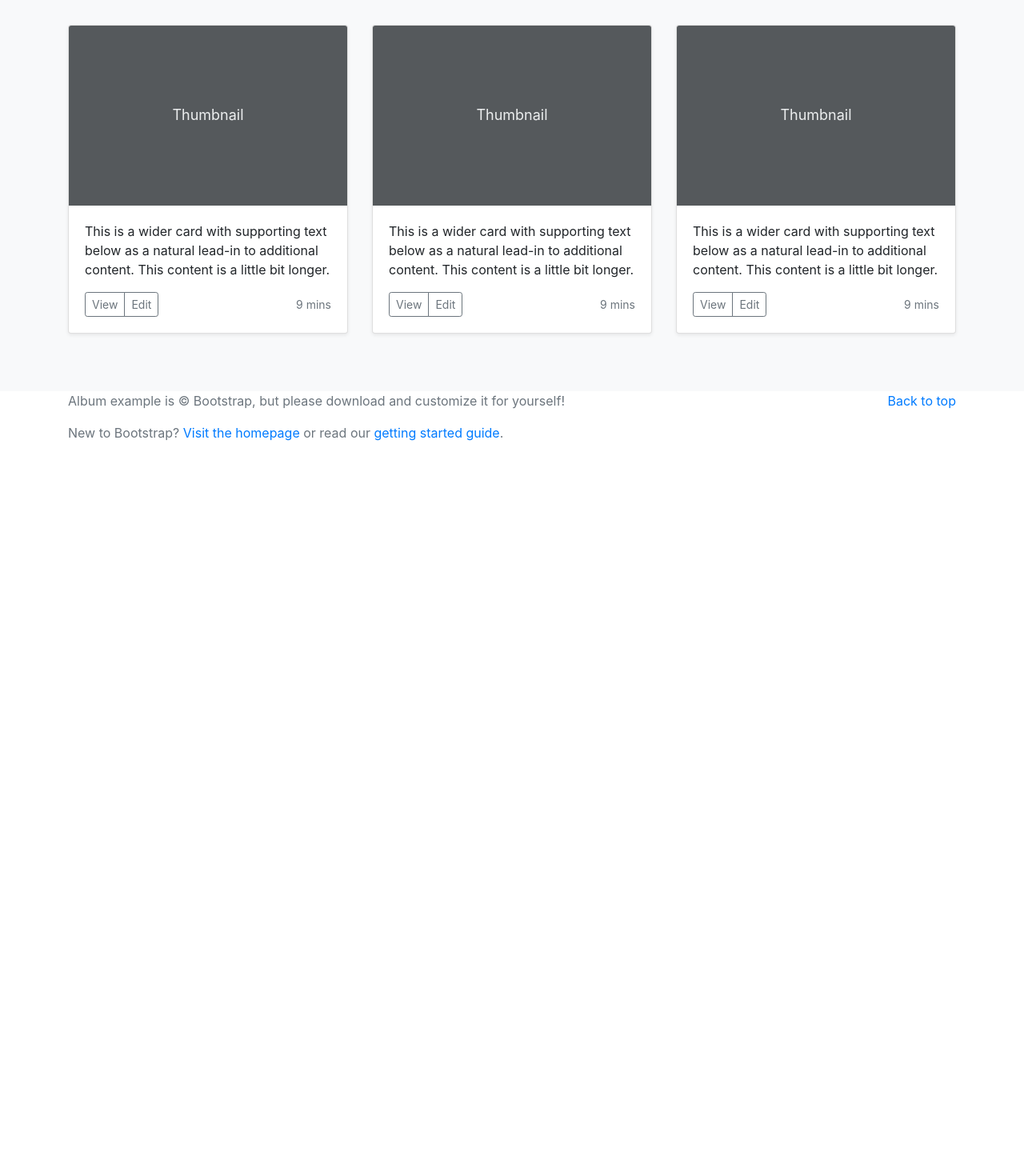
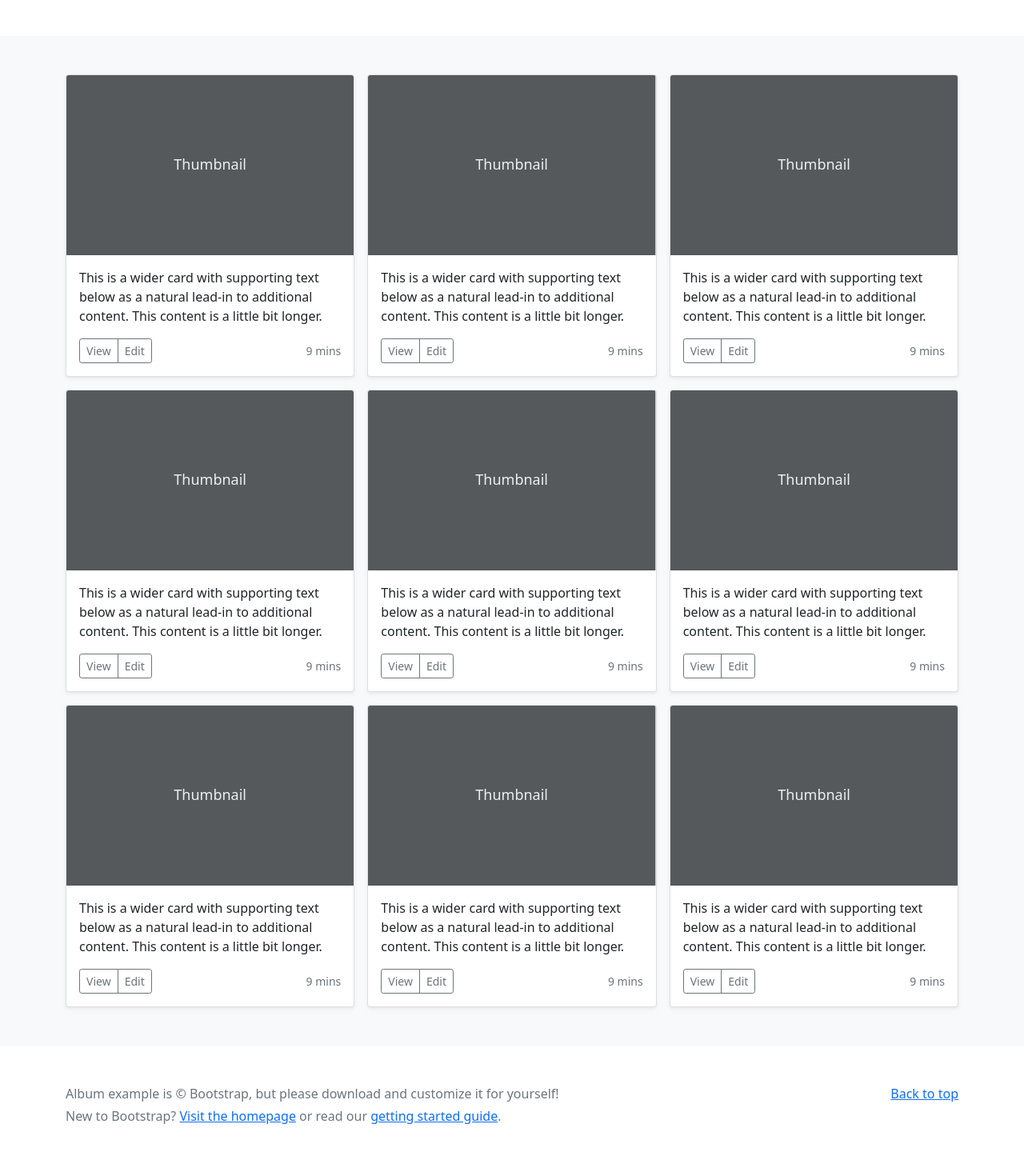
Before and after one commit to ryonahara/groupGreen, a plain HTML site: page index.html in a window 1280 px wide. Shown: the part 435-1890 px from the top of the page at 80% size. Before the commit the page ends 1004 px from the top, so only its background shows below. Drawn offline with nearby package versions, Linux system fonts and the light colour scheme.

Commit message:
新しいアルバム

```diff
--- a/index.html
+++ b/index.html
@@ -1,31 +1,37 @@
+
 <!doctype html>
-<html lang="en">
+<html lang="ja">
   <head>
     <meta charset="utf-8">
-        <meta name="viewport" content="width=device-width, initial-scale=1, shrink-to-fit=no">
+    <meta name="viewport" content="width=device-width, initial-scale=1">
     <meta name="description" content="">
     <meta name="author" content="Mark Otto, Jacob Thornton, and Bootstrap contributors">
-        <meta name="generator" content="Jekyll v3.8.6">
-        <title>Album example · Bootstrap</title>
-        <link rel="canonical" href="https://getbootstrap.com/docs/4.4/examples/album/">
+    <meta name="generator" content="Hugo 0.83.1">
+    <title>Album example · Bootstrap v5.0</title>
+
+    <link rel="canonical" href="https://getbootstrap.jp/docs/5.0/examples/album/">
+
+
+
     <!-- Bootstrap core CSS -->
-        <link href="/docs/4.4/dist/css/bootstrap.min.css" rel="stylesheet" integrity="sha384-Vkoo8x4CGsO3+Hhxv8T/Q5PaXtkKtu6ug5TOeNV6gBiFeWPGFN9MuhOf23Q9Ifjh" crossorigin="anonymous">
+<link href=https://cdn.jsdelivr.net/npm/bootstrap@5.0.2/dist/css/bootstrap.min.css rel="stylesheet" integrity="sha384-EVSTQN3/azprG1Anm3QDgpJLIm9Nao0Yz1ztcQTwFspd3yD65VohhpuuCOmLASjC" crossorigin="anonymous">
+
     <!-- Favicons -->
-        <link rel="apple-touch-icon" href="/docs/4.4/assets/img/favicons/apple-touch-icon.png" sizes="180x180">
-        <link rel="icon" href="/docs/4.4/assets/img/favicons/favicon-32x32.png" sizes="32x32" type="image/png">
-        <link rel="icon" href="/docs/4.4/assets/img/favicons/favicon-16x16.png" sizes="16x16" type="image/png">
-        <link rel="manifest" href="/docs/4.4/assets/img/favicons/manifest.json">
-        <link rel="mask-icon" href="/docs/4.4/assets/img/favicons/safari-pinned-tab.svg" color="#563d7c">
-        <link rel="icon" href="/docs/4.4/assets/img/favicons/favicon.ico">
-        <meta name="msapplication-config" content="/docs/4.4/assets/img/favicons/browserconfig.xml">
-        <meta name="theme-color" content="#563d7c">
+<link rel="apple-touch-icon" href="/docs/5.0/assets/img/favicons/apple-touch-icon.png" sizes="180x180">
+<link rel="icon" href="/docs/5.0/assets/img/favicons/favicon-32x32.png" sizes="32x32" type="image/png">
+<link rel="icon" href="/docs/5.0/assets/img/favicons/favicon-16x16.png" sizes="16x16" type="image/png">
+<link rel="manifest" href="/docs/5.0/assets/img/favicons/manifest.json">
+<link rel="mask-icon" href="/docs/5.0/assets/img/favicons/safari-pinned-tab.svg" color="#7952b3">
+<link rel="icon" href="/docs/5.0/assets/img/favicons/favicon.ico">
+<meta name="theme-color" content="#7952b3">
+
+
     <style>
       .bd-placeholder-img {
         font-size: 1.125rem;
         text-anchor: middle;
         -webkit-user-select: none;
         -moz-user-select: none;
-                -ms-user-select: none;
         user-select: none;
       }
 
@@ -34,12 +40,12 @@
           font-size: 3.5rem;
         }
       }
+    </style>
 
-        </style>
-        <!-- Custom styles for this template -->
-        <link href="album.css" rel="stylesheet">
+
   </head>
   <body>
+
 <header>
   <div class="collapse bg-dark" id="navbarHeader">
     <div class="container">
@@ -60,37 +66,41 @@
     </div>
   </div>
   <div class="navbar navbar-dark bg-dark shadow-sm">
-                <div class="container d-flex justify-content-between">
+    <div class="container">
       <a href="#" class="navbar-brand d-flex align-items-center">
-        <svg xmlns="http://www.w3.org/2000/svg" width="20" height="20" fill="none" stroke="currentColor" stroke-linecap="round" stroke-linejoin="round" stroke-width="2" aria-hidden="true" class="mr-2" viewBox="0 0 24 24" focusable="false"><path d="M23 19a2 2 0 0 1-2 2H3a2 2 0 0 1-2-2V8a2 2 0 0 1 2-2h4l2-3h6l2 3h4a2 2 0 0 1 2 2z"/><circle cx="12" cy="13" r="4"/></svg>
+        <svg xmlns="http://www.w3.org/2000/svg" width="20" height="20" fill="none" stroke="currentColor" stroke-linecap="round" stroke-linejoin="round" stroke-width="2" aria-hidden="true" class="me-2" viewBox="0 0 24 24"><path d="M23 19a2 2 0 0 1-2 2H3a2 2 0 0 1-2-2V8a2 2 0 0 1 2-2h4l2-3h6l2 3h4a2 2 0 0 1 2 2z"/><circle cx="12" cy="13" r="4"/></svg>
         <strong>Album</strong>
       </a>
-                    <button class="navbar-toggler" type="button" data-toggle="collapse" data-target="#navbarHeader" aria-controls="navbarHeader" aria-expanded="false" aria-label="Toggle navigation">
+      <button class="navbar-toggler" type="button" data-bs-toggle="collapse" data-bs-target="#navbarHeader" aria-controls="navbarHeader" aria-expanded="false" aria-label="Toggle navigation">
         <span class="navbar-toggler-icon"></span>
       </button>
     </div>
   </div>
 </header>
-        <main role="main">
-            <section class="jumbotron text-center">
-                <div class="container">
-                    <h1>Album example</h1>
+
+<main>
+
+  <section class="py-5 text-center container">
+    <div class="row py-lg-5">
+      <div class="col-lg-6 col-md-8 mx-auto">
+        <h1 class="fw-light">Album example</h1>
         <p class="lead text-muted">Something short and leading about the collection below—its contents, the creator, etc. Make it short and sweet, but not too short so folks don’t simply skip over it entirely.</p>
         <p>
           <a href="#" class="btn btn-primary my-2">Main call to action</a>
           <a href="#" class="btn btn-secondary my-2">Secondary action</a>
         </p>
       </div>
+    </div>
   </section>
+
   <div class="album py-5 bg-light">
     <div class="container">
-                    <div class="row">
-                        <div class="col-md-4">
-                            <div class="card mb-4 shadow-sm">
-                                <svg class="bd-placeholder-img card-img-top" width="100%" height="225" xmlns="http://www.w3.org/2000/svg" preserveAspectRatio="xMidYMid slice" focusable="false" role="img" aria-label="Placeholder: Thumbnail">
-                                    <title>Placeholder</title>
-                                    <rect width="100%" height="100%" fill="#55595c" /><text x="50%" y="50%" fill="#eceeef" dy=".3em">Thumbnail</text>
-                                </svg>
+
+      <div class="row row-cols-1 row-cols-sm-2 row-cols-md-3 g-3">
+        <div class="col">
+          <div class="card shadow-sm">
+            <svg class="bd-placeholder-img card-img-top" width="100%" height="225" xmlns="http://www.w3.org/2000/svg" role="img" aria-label="Placeholder: Thumbnail" preserveAspectRatio="xMidYMid slice" focusable="false"><title>Placeholder</title><rect width="100%" height="100%" fill="#55595c"/><text x="50%" y="50%" fill="#eceeef" dy=".3em">Thumbnail</text></svg>
+
             <div class="card-body">
               <p class="card-text">This is a wider card with supporting text below as a natural lead-in to additional content. This content is a little bit longer.</p>
               <div class="d-flex justify-content-between align-items-center">
@@ -103,12 +113,10 @@
             </div>
           </div>
         </div>
-                        <div class="col-md-4">
-                            <div class="card mb-4 shadow-sm">
-                                <svg class="bd-placeholder-img card-img-top" width="100%" height="225" xmlns="http://www.w3.org/2000/svg" preserveAspectRatio="xMidYMid slice" focusable="false" role="img" aria-label="Placeholder: Thumbnail">
-                                    <title>Placeholder</title>
-                                    <rect width="100%" height="100%" fill="#55595c" /><text x="50%" y="50%" fill="#eceeef" dy=".3em">Thumbnail</text>
-                                </svg>
+        <div class="col">
+          <div class="card shadow-sm">
+            <svg class="bd-placeholder-img card-img-top" width="100%" height="225" xmlns="http://www.w3.org/2000/svg" role="img" aria-label="Placeholder: Thumbnail" preserveAspectRatio="xMidYMid slice" focusable="false"><title>Placeholder</title><rect width="100%" height="100%" fill="#55595c"/><text x="50%" y="50%" fill="#eceeef" dy=".3em">Thumbnail</text></svg>
+
             <div class="card-body">
               <p class="card-text">This is a wider card with supporting text below as a natural lead-in to additional content. This content is a little bit longer.</p>
               <div class="d-flex justify-content-between align-items-center">
@@ -121,12 +129,108 @@
             </div>
           </div>
         </div>
-                        <div class="col-md-4">
-                            <div class="card mb-4 shadow-sm">
-                                <svg class="bd-placeholder-img card-img-top" width="100%" height="225" xmlns="http://www.w3.org/2000/svg" preserveAspectRatio="xMidYMid slice" focusable="false" role="img" aria-label="Placeholder: Thumbnail">
-                                    <title>Placeholder</title>
-                                    <rect width="100%" height="100%" fill="#55595c" /><text x="50%" y="50%" fill="#eceeef" dy=".3em">Thumbnail</text>
-                                </svg>
+        <div class="col">
+          <div class="card shadow-sm">
+            <svg class="bd-placeholder-img card-img-top" width="100%" height="225" xmlns="http://www.w3.org/2000/svg" role="img" aria-label="Placeholder: Thumbnail" preserveAspectRatio="xMidYMid slice" focusable="false"><title>Placeholder</title><rect width="100%" height="100%" fill="#55595c"/><text x="50%" y="50%" fill="#eceeef" dy=".3em">Thumbnail</text></svg>
+
+            <div class="card-body">
+              <p class="card-text">This is a wider card with supporting text below as a natural lead-in to additional content. This content is a little bit longer.</p>
+              <div class="d-flex justify-content-between align-items-center">
+                <div class="btn-group">
+                  <button type="button" class="btn btn-sm btn-outline-secondary">View</button>
+                  <button type="button" class="btn btn-sm btn-outline-secondary">Edit</button>
+                </div>
+                <small class="text-muted">9 mins</small>
+              </div>
+            </div>
+          </div>
+        </div>
+
+        <div class="col">
+          <div class="card shadow-sm">
+            <svg class="bd-placeholder-img card-img-top" width="100%" height="225" xmlns="http://www.w3.org/2000/svg" role="img" aria-label="Placeholder: Thumbnail" preserveAspectRatio="xMidYMid slice" focusable="false"><title>Placeholder</title><rect width="100%" height="100%" fill="#55595c"/><text x="50%" y="50%" fill="#eceeef" dy=".3em">Thumbnail</text></svg>
+
+            <div class="card-body">
+              <p class="card-text">This is a wider card with supporting text below as a natural lead-in to additional content. This content is a little bit longer.</p>
+              <div class="d-flex justify-content-between align-items-center">
+                <div class="btn-group">
+                  <button type="button" class="btn btn-sm btn-outline-secondary">View</button>
+                  <button type="button" class="btn btn-sm btn-outline-secondary">Edit</button>
+                </div>
+                <small class="text-muted">9 mins</small>
+              </div>
+            </div>
+          </div>
+        </div>
+        <div class="col">
+          <div class="card shadow-sm">
+            <svg class="bd-placeholder-img card-img-top" width="100%" height="225" xmlns="http://www.w3.org/2000/svg" role="img" aria-label="Placeholder: Thumbnail" preserveAspectRatio="xMidYMid slice" focusable="false"><title>Placeholder</title><rect width="100%" height="100%" fill="#55595c"/><text x="50%" y="50%" fill="#eceeef" dy=".3em">Thumbnail</text></svg>
+
+            <div class="card-body">
+              <p class="card-text">This is a wider card with supporting text below as a natural lead-in to additional content. This content is a little bit longer.</p>
+              <div class="d-flex justify-content-between align-items-center">
+                <div class="btn-group">
+                  <button type="button" class="btn btn-sm btn-outline-secondary">View</button>
+                  <button type="button" class="btn btn-sm btn-outline-secondary">Edit</button>
+                </div>
+                <small class="text-muted">9 mins</small>
+              </div>
+            </div>
+          </div>
+        </div>
+        <div class="col">
+          <div class="card shadow-sm">
+            <svg class="bd-placeholder-img card-img-top" width="100%" height="225" xmlns="http://www.w3.org/2000/svg" role="img" aria-label="Placeholder: Thumbnail" preserveAspectRatio="xMidYMid slice" focusable="false"><title>Placeholder</title><rect width="100%" height="100%" fill="#55595c"/><text x="50%" y="50%" fill="#eceeef" dy=".3em">Thumbnail</text></svg>
+
+            <div class="card-body">
+              <p class="card-text">This is a wider card with supporting text below as a natural lead-in to additional content. This content is a little bit longer.</p>
+              <div class="d-flex justify-content-between align-items-center">
+                <div class="btn-group">
+                  <button type="button" class="btn btn-sm btn-outline-secondary">View</button>
+                  <button type="button" class="btn btn-sm btn-outline-secondary">Edit</button>
+                </div>
+                <small class="text-muted">9 mins</small>
+              </div>
+            </div>
+          </div>
+        </div>
+
+        <div class="col">
+          <div class="card shadow-sm">
+            <svg class="bd-placeholder-img card-img-top" width="100%" height="225" xmlns="http://www.w3.org/2000/svg" role="img" aria-label="Placeholder: Thumbnail" preserveAspectRatio="xMidYMid slice" focusable="false"><title>Placeholder</title><rect width="100%" height="100%" fill="#55595c"/><text x="50%" y="50%" fill="#eceeef" dy=".3em">Thumbnail</text></svg>
+
+            <div class="card-body">
+              <p class="card-text">This is a wider card with supporting text below as a natural lead-in to additional content. This content is a little bit longer.</p>
+              <div class="d-flex justify-content-between align-items-center">
+                <div class="btn-group">
+                  <button type="button" class="btn btn-sm btn-outline-secondary">View</button>
+                  <button type="button" class="btn btn-sm btn-outline-secondary">Edit</button>
+                </div>
+                <small class="text-muted">9 mins</small>
+              </div>
+            </div>
+          </div>
+        </div>
+        <div class="col">
+          <div class="card shadow-sm">
+            <svg class="bd-placeholder-img card-img-top" width="100%" height="225" xmlns="http://www.w3.org/2000/svg" role="img" aria-label="Placeholder: Thumbnail" preserveAspectRatio="xMidYMid slice" focusable="false"><title>Placeholder</title><rect width="100%" height="100%" fill="#55595c"/><text x="50%" y="50%" fill="#eceeef" dy=".3em">Thumbnail</text></svg>
+
+            <div class="card-body">
+              <p class="card-text">This is a wider card with supporting text below as a natural lead-in to additional content. This content is a little bit longer.</p>
+              <div class="d-flex justify-content-between align-items-center">
+                <div class="btn-group">
+                  <button type="button" class="btn btn-sm btn-outline-secondary">View</button>
+                  <button type="button" class="btn btn-sm btn-outline-secondary">Edit</button>
+                </div>
+                <small class="text-muted">9 mins</small>
+              </div>
+            </div>
+          </div>
+        </div>
+        <div class="col">
+          <div class="card shadow-sm">
+            <svg class="bd-placeholder-img card-img-top" width="100%" height="225" xmlns="http://www.w3.org/2000/svg" role="img" aria-label="Placeholder: Thumbnail" preserveAspectRatio="xMidYMid slice" focusable="false"><title>Placeholder</title><rect width="100%" height="100%" fill="#55595c"/><text x="50%" y="50%" fill="#eceeef" dy=".3em">Thumbnail</text></svg>
+
             <div class="card-body">
               <p class="card-text">This is a wider card with supporting text below as a natural lead-in to additional content. This content is a little bit longer.</p>
               <div class="d-flex justify-content-between align-items-center">
@@ -142,18 +246,22 @@
       </div>
     </div>
   </div>
+
 </main>
-        <footer class="text-muted">
+
+<footer class="text-muted py-5">
   <div class="container">
-                <p class="float-right">
+    <p class="float-end mb-1">
       <a href="#">Back to top</a>
     </p>
-                <p>Album example is &copy; Bootstrap, but please download and customize it for yourself!</p>
-                <p>New to Bootstrap? <a href="https://getbootstrap.com/">Visit the homepage</a> or read our <a href="/docs/4.4/getting-started/introduction/">getting started guide</a>.</p>
+    <p class="mb-1">Album example is &copy; Bootstrap, but please download and customize it for yourself!</p>
+    <p class="mb-0">New to Bootstrap? <a href="/">Visit the homepage</a> or read our <a href="/docs/5.0/getting-started/introduction/">getting started guide</a>.</p>
   </div>
 </footer>
-        <script src="https://code.jquery.com/jquery-3.4.1.slim.min.js" integrity="sha384-J6qa4849blE2+poT4WnyKhv5vZF5SrPo0iEjwBvKU7imGFAV0wwj1yYfoRSJoZ+n" crossorigin="anonymous"></script>
-        <script>window.jQuery || document.write('<script src="/docs/4.4/assets/js/vendor/jquery.slim.min.js"><\/script>')</script>
-        <script src="/docs/4.4/dist/js/bootstrap.bundle.min.js" integrity="sha384-6khuMg9gaYr5AxOqhkVIODVIvm9ynTT5J4V1cfthmT+emCG6yVmEZsRHdxlotUnm" crossorigin="anonymous"></script>
+
+
+    <script src="/docs/5.0/dist/js/bootstrap.bundle.min.js" integrity="sha384-MrcW6ZMFYlzcLA8Nl+NtUVF0sA7MsXsP1UyJoMp4YLEuNSfAP+JcXn/tWtIaxVXM" crossorigin="anonymous"></script>
+
+
   </body>
 </html>
```
Lines whose indentation alone changed are shown as unchanged.
